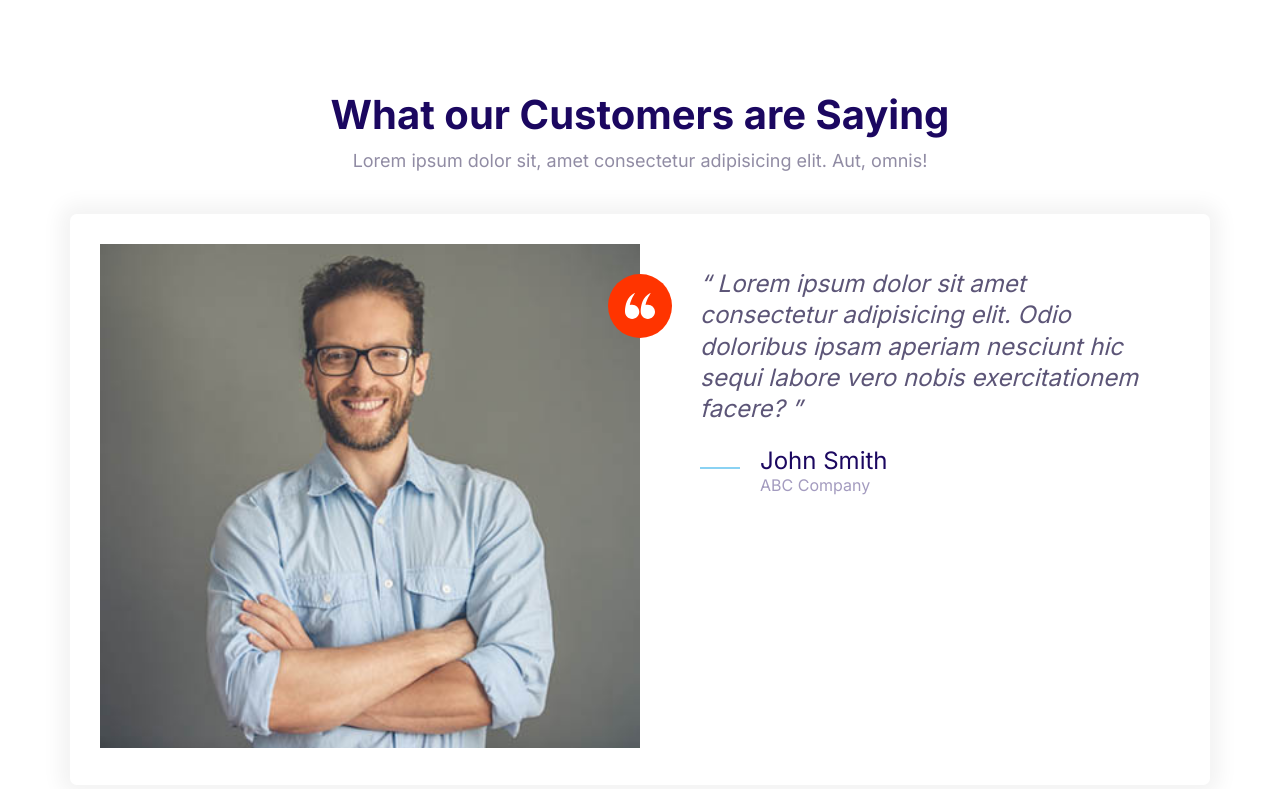
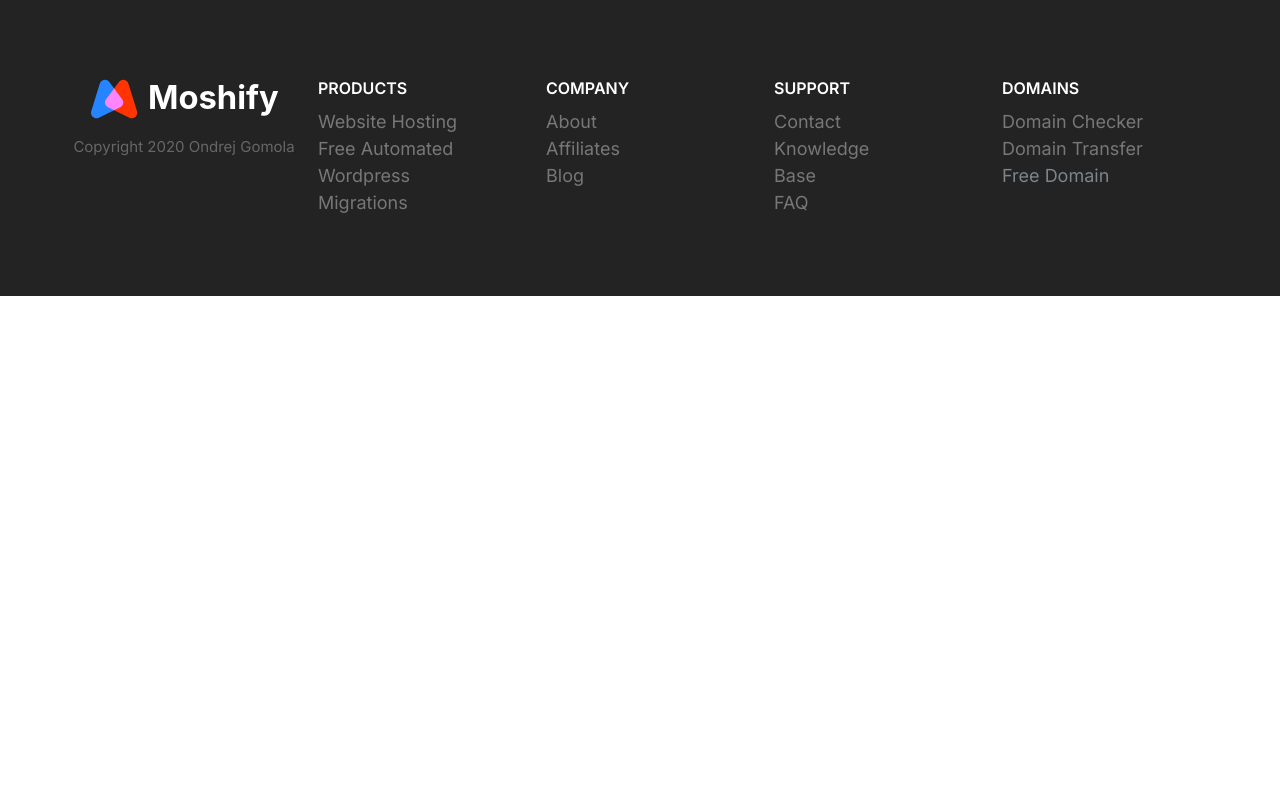
Before and after one commit to ogomola/ojmoshify, a plain HTML site: page index.html in a window 1280 px wide. Drawn offline with Linux system fonts and the light colour scheme.

Commit message:
Define the Footer block

```diff
--- a/css/styles.css
+++ b/css/styles.css
@@ -810,3 +810,81 @@ a {
     max-width: 700px;
   }
 }
+
+/* Footer */
+.footer {
+  background: #232323;
+}
+
+.footer a {
+  color: #777;
+  transition: color 0.3s;
+}
+
+.footer a:hover {
+  color: #fff;
+}
+
+.footer__section {
+  padding: 2rem;
+  border-bottom: 1px solid #393939;
+}
+
+.footer__section .list {
+  margin: 0;
+}
+
+.footer__heading {
+  text-transform: uppercase;
+  font-weight: 600;
+}
+
+.footer__brand {
+  margin-top: 5rem;
+  text-align: center;
+}
+
+.footer__brand img {
+  /* TODO: Consider refactoring this and applying
+  it ti all images. */
+  width: 100%;
+  max-width: 230px;
+}
+
+.footer__copyright {
+  font-size: 2.1rem;
+  color: #fff;
+  opacity: 0.3;
+}
+
+@media screen and (min-width: 768px) {
+  .footer__sections {
+    grid-template-columns: repeat(auto-fit, minmax(10rem, 1fr));
+  }
+
+  .footer .collapsible__chevron {
+    display: none;
+  }
+
+  .footer .collapsible__content {
+    opacity: 1;
+    max-height: 100%;
+  }
+
+  .footer__brand {
+    order: -1;
+    margin-top: 1rem;
+  }
+
+  .footer__copyright {
+    font-size: 1.5rem;
+  }
+
+  .footer__section {
+    border: 0;
+  }
+
+  .footer__heading {
+    font-size: 1.6rem;
+  }
+}
--- a/index.html
+++ b/index.html
@@ -14,51 +14,79 @@
     <link rel="stylesheet" href="css/styles.css" />
   </head>
   <body>
-    <section class="block">
-      <header class="block__header">
-        <h2>What our Customers are Saying</h2>
-        <p>
-          Lorem ipsum dolor sit, amet consectetur adipisicing elit. Aut, omnis!
-        </p>
-      </header>
-      <div class="container">
-        <div class="card testimonial">
-          <div class="grid grid--1x2">
-            <div class="testimonial__image">
-              <img
-                src="images/testimonial.jpg"
-                alt="A happy, smiling customer"
-              />
-              <span class="icon-container icon-container--accent">
-                <svg class="icon icon--white icon--small">
-                  <use xlink:href="images/sprite.svg#quotes"></use>
+    <footer class="block block--dark footer">
+      <div class="container grid footer__sections">
+        <section class="collapsible footer__section">
+          <header class="collapsible__header">
+            <h2 class="collapsible__heading footer__heading">Products</h2>
+              <svg class="icon icon--white collapsible__chevron">
+                <use xlink:href="images/sprite.svg#chevron"></use>
               </svg>
             </span>
+          </header>
+          <div class="collapsible__content">
+            <ul class="list">
+              <li><a href="#">Website Hosting</a></li>
+              <li><a href="#">Free Automated Wordpress</a></li>
+              <li><a href="#">Migrations</a></li>
+            </ul>
           </div>
-            <blockquote class="quote">
-              <p class="quote__text">
-                Lorem ipsum dolor sit amet consectetur adipisicing elit. Odio
-                doloribus ipsam aperiam nesciunt hic sequi labore vero nobis
-                exercitationem facere?
-              </p>
-              <footer>
-                <div class="media">
-                  <div class="media__image">
-                    <svg class="icon icon--primary quote__line">
-                      <use xlink:href="images/sprite.svg#line"></use>
+        </section>
+        <section class="collapsible footer__section">
+          <header class="collapsible__header">
+            <h2 class="collapsible__heading footer__heading">Company</h2>
+              <svg class="icon icon--white collapsible__chevron">
+                <use xlink:href="images/sprite.svg#chevron"></use>
               </svg>
+            </span>
+          </header>
+          <div class="collapsible__content">
+            <ul class="list">
+              <li><a href="#">About</a></li>
+              <li><a href="#">Affiliates</a></li>
+              <li><a href="#">Blog</a></li>
+            </ul>
           </div>
-                  <div class="media__body">
-                    <h3 class="media__title quote__author">John Smith</h3>
-                    <p class="quote__organisation">ABC Company</p>
+        </section>
+        <section class="collapsible footer__section">
+          <header class="collapsible__header">
+            <h2 class="collapsible__heading footer__heading">Support</h2>
+              <svg class="icon icon--white collapsible__chevron">
+                <use xlink:href="images/sprite.svg#chevron"></use>
+              </svg>
+            </span>
+          </header>
+          <div class="collapsible__content">
+            <ul class="list">
+              <li><a href="#">Contact</a></li>
+              <li><a href="#">Knowledge</a></li>
+              <li><a href="#">Base</a></li>
+              <li><a href="#">FAQ</a></li>
+            </ul>
           </div>
+        </section>
+        <section class="collapsible footer__section">
+          <header class="collapsible__header">
+            <h2 class="collapsible__heading footer__heading">Domains</h2>
+              <svg class="icon icon--white collapsible__chevron">
+                <use xlink:href="images/sprite.svg#chevron"></use>
+              </svg>
+            </span>
+          </header>
+          <div class="collapsible__content">
+            <ul class="list">
+              <li><a href="#">Domain Checker</a></li>
+              <li><a href="#">Domain Transfer</a></li>
+              <li><a href="#"></a>Free Domain</li>
+            </ul>
+          </div>
+        </section>
+        <section class="footer__brand">
+          <img src="images/logo.svg" alt="">
+          <p class="footer__copyright">Copyright 2020 Ondrej Gomola</p>
+        </section>
       </div>
     </footer>
-            </blockquote>
-          </div>
-        </div>
-      </div>
-    </section>
     <script src="js/main.js"></script>
   </body>
 </html>
```
Also changed, not shown: components/collapsibles.html (+0 -1 lines), components/footer.html (added, +76 -0 lines). Lines whose indentation alone changed are shown as unchanged.
